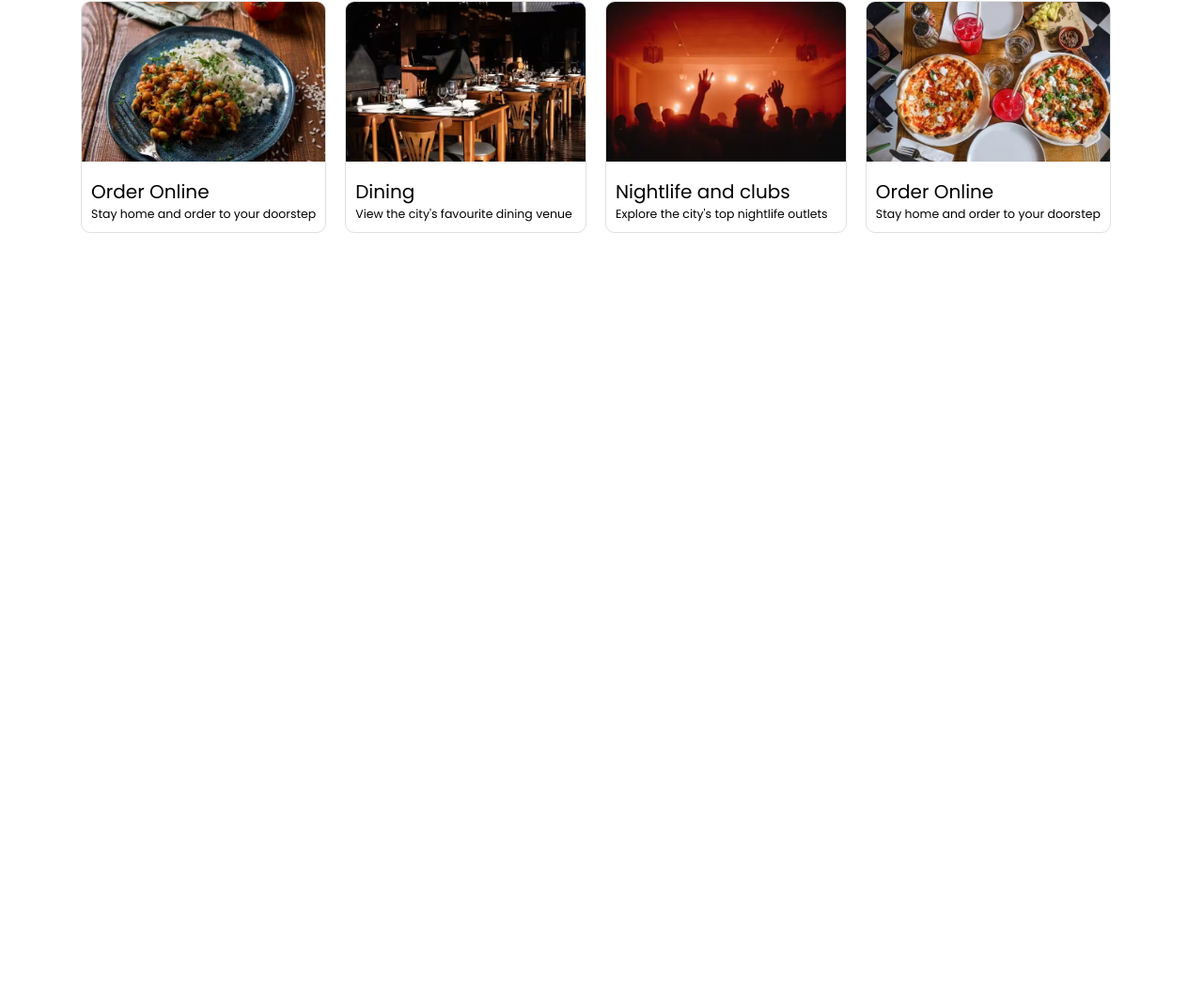
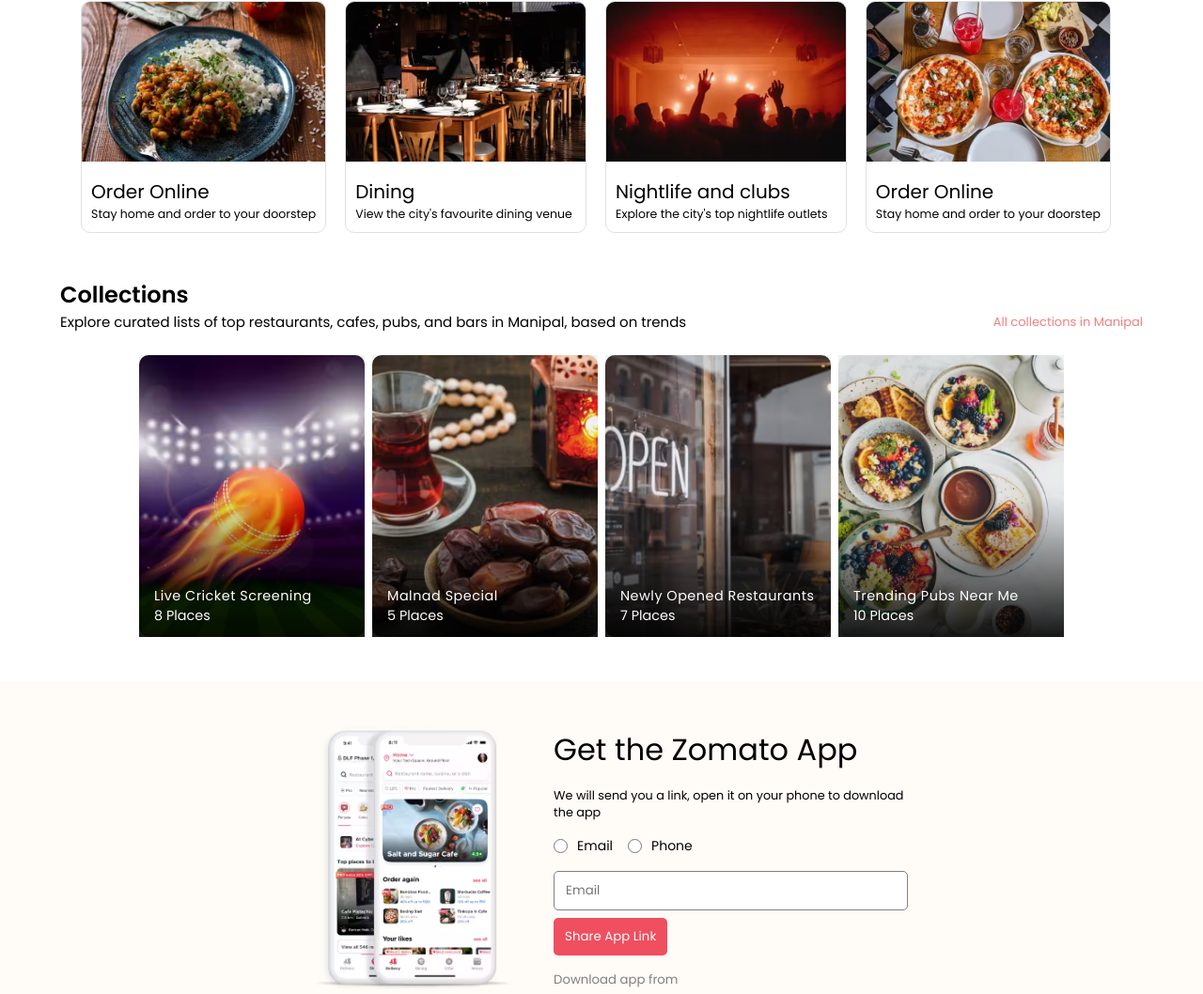
Before and after one commit to akshatha-27/Zomato-Landing-Page, a plain HTML site: page index.html in a window 1280 px wide. Shown: the part 527-1585 px from the top of the page at 94% size. Before the commit the page ends 823 px from the top, so only its background shows below. Drawn offline with Linux system fonts and the light colour scheme.

Commit message:
Completed Get the app section

```diff
--- a/index.html
+++ b/index.html
@@ -96,5 +96,83 @@
       </div>
 
     </section>
+
+    <section class="container collections">
+      <h1>Collections</h1>
+      <div class="sub__heading_container">
+        <span>Explore curated lists of top restaurants, cafes, pubs, and bars in Manipal, based on trends</span>
+        <span>All collections in Manipal</span>
+      </div>
+
+      <div class="collections_card_container">
+        <div class="card card1">
+          <div class="overlay"></div>
+          <div class="content">
+            <h4>Live Cricket Screening</h4>
+            <span>8 Places</span>
+          </div>
+        </div>
+
+        <div class="card card2">
+          <div class="overlay"></div>
+          <div class="content">
+            <h4>Malnad Special</h4>
+            <span>5 Places</span>
+          </div>
+        </div>
+
+        <div class="card card3">
+          <div class="overlay"></div>
+          <div class="content">
+            <h4>Newly Opened Restaurants</h4>
+            <span>7 Places</span>
+          </div>
+        </div>
+
+        <div class="card card4">
+          <div class="overlay"></div>
+          <div class="content">
+            <h4>Trending Pubs Near Me</h4>
+            <span>10 Places</span>
+          </div>
+        </div>
+      </div>
+    </section>
+
+    <section class="container get__the_app">
+      <div class="semiContainer">
+        <div class="left">
+          <img src="./images/mobileBanner.png" alt="mobile banner"/>
+        </div>
+        <div class="right">
+          <h1>Get the Zomato App</h1>
+          <p>We will send you a link, open it on your phone to download the app</p>
+          <div class="radio__button_container">
+            <div>
+              <input type="radio" id="email" name="download_app"/>
+              <label for="email" style="font-size: 14px;">Email</label>
+            </div>
+            <div>
+              <input type="radio" id="phone" name="download_app"/>
+              <label for="phone" style="font-size: 14px;">Phone</label>
+            </div>
+          </div>
+
+          <div class="input_container">
+            <input type="text" placeholder="Email"/>
+            <button>Share App Link</button>
+          </div>
+
+          <div class="download__app_container">
+            <h5>Download app from</h5>
+            <div>
+              <img src="./images/appleStore.png" alt="Apple store">
+              <img src="./images/playStore.png" alt="Play store">
+            </div>
+          </div>
+        </div>
+      </div>
+
+    </section>
   </body>
 </html>
--- a/styles.css
+++ b/styles.css
@@ -171,3 +171,199 @@ div > i{
 .we__offer_content p{
     font-size: 12.5px;
 }
+
+.collections h1{
+    font-weight: 600;
+}
+
+.collections .sub__heading_container{
+    font-size: 15px;
+    display: flex;
+    align-items: center;
+    justify-content: space-between;
+    flex-wrap: wrap;
+    gap: 1rem;
+}
+
+.sub__heading_container span:nth-child(2){
+    color: lightcoral;
+    font-size: 13px;
+    cursor: pointer;
+}
+
+.collections_card_container{
+    display: flex;
+    align-items: center;
+    justify-content: center;
+    flex-wrap: wrap;
+    gap: 0.5rem;
+    margin-top: 1.5rem;
+}
+
+.collections_card_container .card{
+    height: 300px;
+    min-width: 240px;
+    background-size: cover;
+    border-radius: 10px;
+    position: relative;
+    background-position: center;
+}
+
+.card1{
+    background-image: url(./images/collection1.jpg);
+}
+
+.card2{
+    background-image: url(./images/collection2.jpg);
+}
+
+.card3{
+    background-image: url(./images/collection3.jpg);
+}
+
+.card4{
+    background-image: url(./images/collection4.jpg);
+}
+
+.overlay{
+    height: 100%;
+    width: 100%;
+    position: absolute;
+    top: 0;
+    left: 0;
+    background: linear-gradient(
+        0deg,
+        rgba(0,0,0,0.9)0%,
+        rgba(0,0,0,0.05)50%,
+        rgba(0,0,0,0.05)85%
+    );
+    z-index: 5;
+}
+
+.collections_card_container .card .content{
+    position: absolute;
+    left: 0;
+    bottom: 0;
+    color: white;
+    padding: 12px 16px;
+    font-size: 0.9rem;
+    z-index: 6;
+}
+
+.content h4
+{
+    font-weight: 400;
+    letter-spacing: 0.5px;
+
+}
+
+.get__the_app{
+    display: flex;
+    align-items: center;
+    justify-content: center;
+    background-color: rgb(255,251,247);
+    width: 100%;
+    padding: 3rem 6rem;
+}
+
+.get__the_app .semiContainer{
+    width: 60%;
+    display: flex;
+    justify-content: center;
+    flex-wrap: wrap;
+    gap: 1.5rem;
+}
+
+.get__the_app .semiContainer .left{
+    flex: 2;
+}
+
+.get__the_app .semiContainer .left img{
+    object-fit: cover;
+    object-position: center;
+    width: 100%;
+}
+
+.get__the_app .semiContainer .right{
+    flex: 3;
+    height: 100%;
+    display: flex;
+    flex-direction: column;
+    gap: 1rem;
+}
+
+.right h1{
+    font-weight: 400;
+    font-size: 2rem;
+}
+
+.right p{
+    font-size: 0.8rem;
+}
+
+.right .radio__button_container{
+    display: flex;
+    align-items: center;
+    gap: 1rem;
+}
+
+.right .radio__button_container div{
+    display: flex;
+    align-items: center;
+    justify-content: center;
+    gap: 10px;
+}
+
+.right .radio__button_container div input{
+    height: 15px;
+    width: 15px;
+    accent-color: rgb(239,79,95);
+}
+
+.input_container{
+    flex-wrap: wrap;
+}
+
+.right .input_container{
+    display: flex;
+    gap: 0.5rem;
+}
+
+.input_container button,.input_container input{
+    padding: 10px 12px;
+}
+
+.input_container input{
+    flex: auto;
+    border: 1.5px solid gray;
+    outline: none;
+    border-radius: 5px;
+}
+
+.input_container button{
+    border: none;
+    background-color: rgba(239,79,95);
+    color: white;
+    border-radius: 5px;
+    cursor: pointer;
+}
+
+.right .download__app_container{
+    display: flex;
+    flex-direction: column;
+    gap: 0.7rem;
+}
+
+.right .download__app_container h5{
+    font-weight: 400;
+    color: gray;
+}
+
+.right .download__app_container div{
+    display: flex;
+    gap: 1rem;
+}
+
+.right .download__app_container div img{
+    width: 35%;
+}
```
